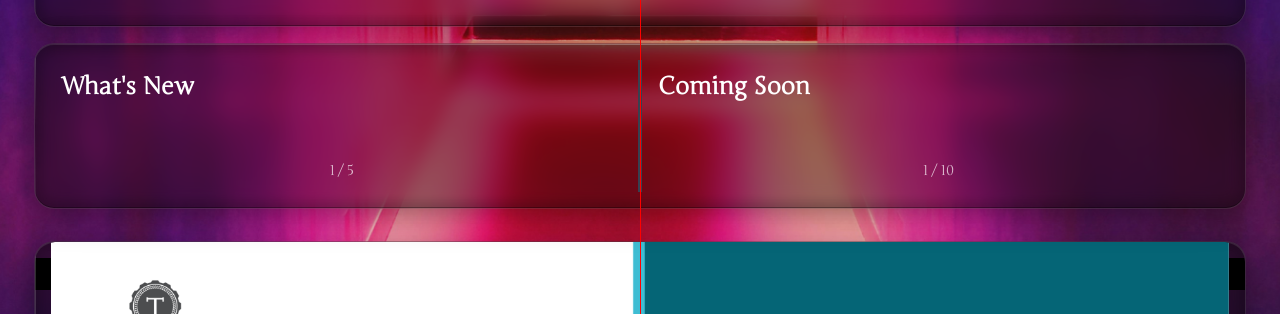
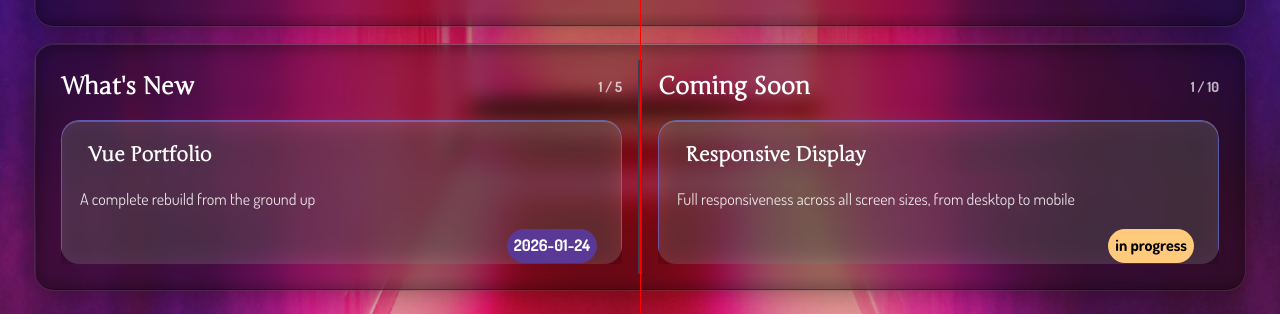
Before and after one commit to elysableu/portfolio, a Vue app: page / in a window 1280 px wide. Shown: the part 485-799 px from the top of the page. Built offline with nearby package versions, Linux system fonts and the light colour scheme.

Commit message:
Refactor stack-indicator position

```diff
--- a/src/components/home/featured/FeaturedNSContainer.vue
+++ b/src/components/home/featured/FeaturedNSContainer.vue
@@ -45,7 +45,12 @@
 <template>
   <div class="ns-container">
     <div class="content-container left">
-      <h3>What's New</h3>
+      <div class="heading-count">
+        <h3>What's New</h3>
+        <span class="stack-indicator">
+          {{ activeNewIndex + 1 }} / {{ nsContent.new.length }}
+        </span>
+      </div>
       <div class="content card-stack">
          <FeaturedCard
           v-for="(item, index) in newCards"
@@ -57,12 +62,14 @@
           @click="setActiveNew(index)"
         />
       </div>
-      <div class="stack-indicator">
-        {{ activeNewIndex + 1 }} / {{ nsContent.new.length }}
-      </div>
     </div>
     <div class="content-container right">
-      <h3>Coming Soon</h3>
+      <div class="heading-count">
+        <h3>Coming Soon</h3>
+          <span class="stack-indicator">
+            {{ activeSoonIndex + 1 }} / {{ nsContent.soon.length }}
+          </span>
+      </div>
       <div class="content card-stack">
         <FeaturedCard
           v-for="(item, index) in soonCards"
@@ -73,9 +80,6 @@
           :totalCards="nsContent.soon.length"
           @click="setActiveSoon(index)"
         />
-      </div>
-      <div class="stack-indicator">
-        {{ activeSoonIndex + 1 }} / {{ nsContent.soon.length }}
       </div>
     </div>
   </div>
@@ -99,9 +103,25 @@
     overflow: hidden;
   }
 
-  .content-container h3 {
+  .heading-count {
+    display: flex;
+    padding-bottom: var(--spacing-md);
+    justify-content: space-between;
+    align-items: center;
+  }
+
+  .heading-count h3 {
     font-size: var(--font-size-xl);
-    padding-bottom: var(--spacing-md);
+    flex-shrink: 0;
+    margin: 0;
+  }
+
+  .stack-indicator {
+    text-align: center;
+    font-family: 'Dosis';
+    font-size: var(--font-size-sm);
+    opacity: 0.7;
+    font-weight: bold;
     flex-shrink: 0;
   }
 
@@ -111,7 +131,8 @@
     flex: 1;
     overflow-y: auto;
     overflow-x: hidden;
-    min-height: 0;
+    border-radius: var(--radius-2xl);
+    min-height: 9rem;
     scrollbar-width: thin;
     scrollbar-color: rgba(255, 255, 255, 0.3) transparent;
   }
@@ -128,12 +149,28 @@
     border-radius: 0 var(--radius-3xl) var(--radius-3xl) 0;
   }
 
-  .stack-indicator {
-    text-align: center;
-    margin-top: var(--spacing-lg);
-    font-size: var(--font-size-sm);
-    opacity: 0.7;
-    font-weight: 500;
-    flex-shrink: 0;
+  /* Half-width / Small desktop (960px - 1280px) */
+  @media screen and (max-width: 1280px) {
+
+  }
+
+  /* Tablet landscape (768px - 960px) */
+  @media screen and (max-width: 960px) {
+
+  }
+
+  /* Tablet portrait (600px - 768px) */
+  @media screen and (max-width: 768px) {
+
+  }
+
+  /* Large phones (480px - 600px) */
+  @media screen and (max-width: 600px) {
+
+  }
+
+  /* Standard phones (up to 480px) */
+  @media screen and (max-width: 480px) {
+    /* Mobile phone styles */
   }
 </style>
```
